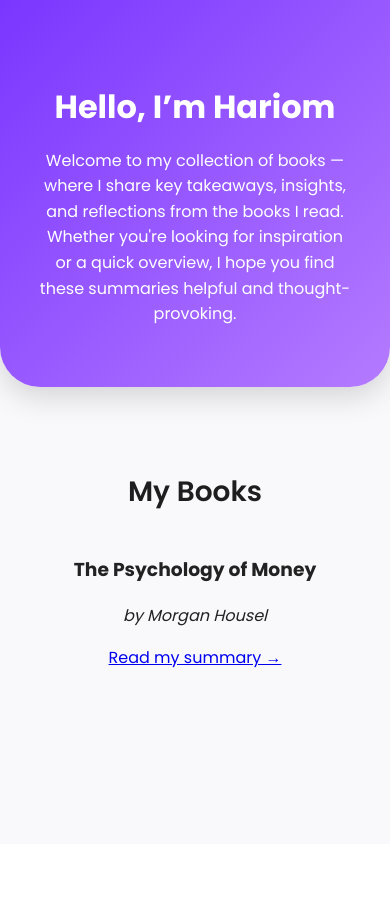
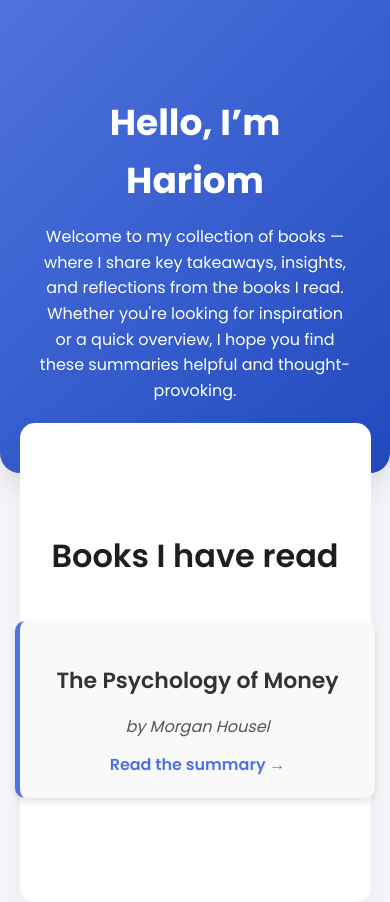
Before and after one commit to manaliich/portfolio, a Django app: page /books/ in a window 390 px wide. Before the commit the page ends 668 px from the top, so only its background shows below. Run offline with Django 4.2, Linux system fonts and the light colour scheme; data comes from the database, SQL or seed files in the repository.

Commit message:
Initial commit for portfolio project

```diff
--- a/Base/templates/blog.html
+++ b/Base/templates/blog.html
@@ -28,7 +28,7 @@
     <div class="blog-list">
         {% for category, entries in categories.items %}
             <div class="blog-category">
-                <div class="blog-category-title">{{ category }}</div>
+                <div class="blog-category-title" style="color: black;">{{ category }}</div>
                 <ul class="blog-entry-list">
                     {% for entry in entries %}
                         <li><a href="{{ entry.link }}" target="_blank">{{ entry.title }}</a></li>
--- a/Base/templates/books/book_list.html
+++ b/Base/templates/books/book_list.html
@@ -19,12 +19,12 @@
     </header>
 
     <section class="container book-section">
-        <h2>My Books</h2>
+        <h2>Books I have read</h2>
         {% for book in books %}
         <div class="book-card">
             <h3>{{ book.title }}</h3>
             <p><em>by {{ book.author }}</em></p>
-            <a href="{% url 'book_detail' slug=book.slug %}">Read my summary →</a>
+            <a href="{% url 'book_detail' slug=book.slug %}">Read the summary →</a>
         </div>
         {% endfor %}
     </section>
--- a/Base/urls.py
+++ b/Base/urls.py
@@ -1,5 +1,5 @@
 from django.urls import path
-from . import views
+from .import views
 
 urlpatterns = [
     path('', views.home, name='home'),
--- a/Base/views.py
+++ b/Base/views.py
@@ -1,5 +1,6 @@
 from django.shortcuts import render,get_object_or_404
-from .models import Blogs,Book
+from .models import Blogs, Book
+
 # Create your views here.
 
 def home(request):
--- a/static/css/book_style.css
+++ b/static/css/book_style.css
@@ -1,8 +1,8 @@
 /* General */
 body {
     font-family: 'Poppins', sans-serif;
-    background: #f9f9fb;
-    color: #222;
+    background: #f5f6f9;
+    color: #333;
     line-height: 1.6;
     margin: 0;
     padding: 0;
@@ -17,17 +17,17 @@ body {
 
 /* Header */
 .book-header {
-    background: linear-gradient(135deg, #7a36ff, #b47bff);
+    background: linear-gradient(135deg, #4e73df, #224abe);
     color: white;
-    padding: 60px 20px;
+    padding: 70px 20px;
     text-align: center;
-    border-bottom-left-radius: 40px;
-    border-bottom-right-radius: 40px;
-    box-shadow: 0 10px 30px rgba(0, 0, 0, 0.15);
+    border-bottom-left-radius: 20px;
+    border-bottom-right-radius: 20px;
+    box-shadow: 0 10px 30px rgba(0, 0, 0, 0.1);
 }
 
 .book-header h1 {
-    font-size: 42px;
+    font-size: 46px;
     font-weight: 700;
     margin-bottom: 15px;
 }
@@ -40,46 +40,114 @@ body {
 
 /* Book Section */
 .book-section {
-    padding: 60px 0;
-    text-align: center;
+    padding: 80px 0;
+    background-color: #ffffff;
+    box-shadow: 0 10px 30px rgba(0, 0, 0, 0.05);
+    border-radius: 15px;
+    margin-top: -50px;
+    display: flex;
+    flex-direction: column;
+    align-items: center; /* Centering the book cards */
+    justify-content: center;
 }
 
+/* Book Title */
 .book-section h2 {
-    font-size: 36px;
+    font-size: 40px;
     margin-bottom: 40px;
     color: #1e1e1e;
     font-weight: 600;
+    text-align: center;
 }
 
 /* Book List Items */
 .book-entry-list {
     list-style: none;
     padding-left: 0;
-    text-align: center;
     margin-bottom: 2rem;
+}
+
+.book-entry-list li {
+    padding: 20px;
+    background-color: #f9f9f9;
+    border-left: 5px solid #4e73df;
+    border-radius: 10px;
+    box-shadow: 0 4px 6px rgba(0, 0, 0, 0.1);
+    margin-bottom: 1.5rem;
+    transition: background-color 0.3s ease, transform 0.3s ease;
+}
+
+.book-entry-list li:hover {
+    background-color: #f1f5fb;
+    transform: translateY(-5px);
 }
 
 .book-entry-list h3 {
     font-size: 22px;
-    color: #1e1e1e;
-    margin-bottom: 8px;
+    color: #333;
+    font-weight: 600;
+    margin-bottom: 10px;
 }
 
 .book-entry-list p {
     font-size: 16px;
-    color: #444;
-    margin-bottom: 10px;
+    color: #555;
+    margin-bottom: 12px;
 }
 
 .book-entry-list a {
     font-weight: 600;
-    color: #2563eb;
+    color: #4e73df;
     text-decoration: none;
-    transition: color 0.2s ease;
+    transition: color 0.3s ease;
 }
 
 .book-entry-list a:hover {
-    color: #1d4ed8;
+    color: #224abe;
+    text-decoration: underline;
+}
+
+/* Book Card */
+.book-card {
+    width: 80%;  /* Controls width of the book cards */
+    max-width: 500px;  /* Max width to make it look neat */
+    background-color: #f9f9f9;
+    padding: 20px;
+    border-left: 5px solid #4e73df;
+    border-radius: 10px;
+    box-shadow: 0 4px 6px rgba(0, 0, 0, 0.1);
+    margin-bottom: 1.5rem;
+    text-align: center;
+    transition: background-color 0.3s ease, transform 0.3s ease;
+}
+
+.book-card:hover {
+    background-color: #f1f5fb;
+    transform: translateY(-5px);
+}
+
+.book-card h3 {
+    font-size: 22px;
+    color: #333;
+    font-weight: 600;
+    margin-bottom: 10px;
+}
+
+.book-card p {
+    font-size: 16px;
+    color: #555;
+    margin-bottom: 12px;
+}
+
+.book-card a {
+    font-weight: 600;
+    color: #4e73df;
+    text-decoration: none;
+    transition: color 0.3s ease;
+}
+
+.book-card a:hover {
+    color: #224abe;
     text-decoration: underline;
 }
 
@@ -88,19 +156,27 @@ body {
     max-width: 800px;
     margin: auto;
     text-align: left;
-    padding: 30px 0;
+    padding: 40px 0;
 }
 
 .book-detail h2 {
-    font-size: 22px;
+    font-size: 24px;
     margin-top: 24px;
     color: #1e1e1e;
+    font-weight: 600;
+}
+
+.book-detail p {
+    font-size: 16px;
+    color: #555;
+    line-height: 1.8;
+    margin-bottom: 20px;
 }
 
 /* Responsive */
 @media (max-width: 768px) {
     .book-header h1 {
-        font-size: 32px;
+        font-size: 36px;
     }
 
     .book-header p {
@@ -108,10 +184,23 @@ body {
     }
 
     .book-section h2 {
-        font-size: 28px;
+        font-size: 32px;
     }
 
     .book-entry-list h3 {
         font-size: 20px;
     }
+
+    .book-entry-list li {
+        padding: 15px;
+    }
+
+    .book-entry-list p {
+        font-size: 14px;
+    }
+
+    /* Book Card */
+    .book-card {
+        width: 90%;  /* Wider on mobile */
+    }
 }
```
Also changed, not shown: Base/templates/home.html (+9 -5 lines), static/css/blog_style.css (+70 -51 lines), static/css/style.css (+141 -10 lines), static/images/cover.png (added), static/images/profile.png (deleted).
